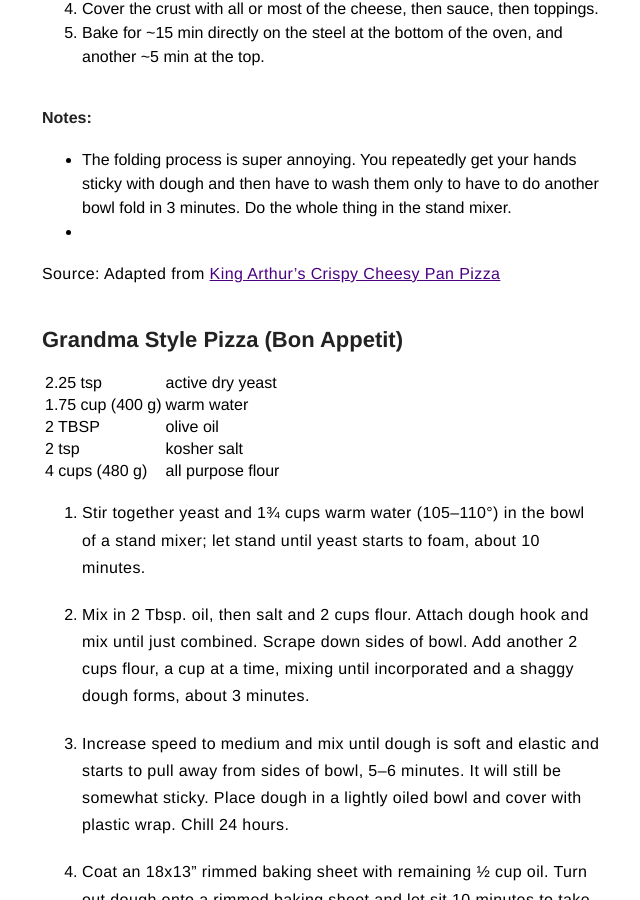
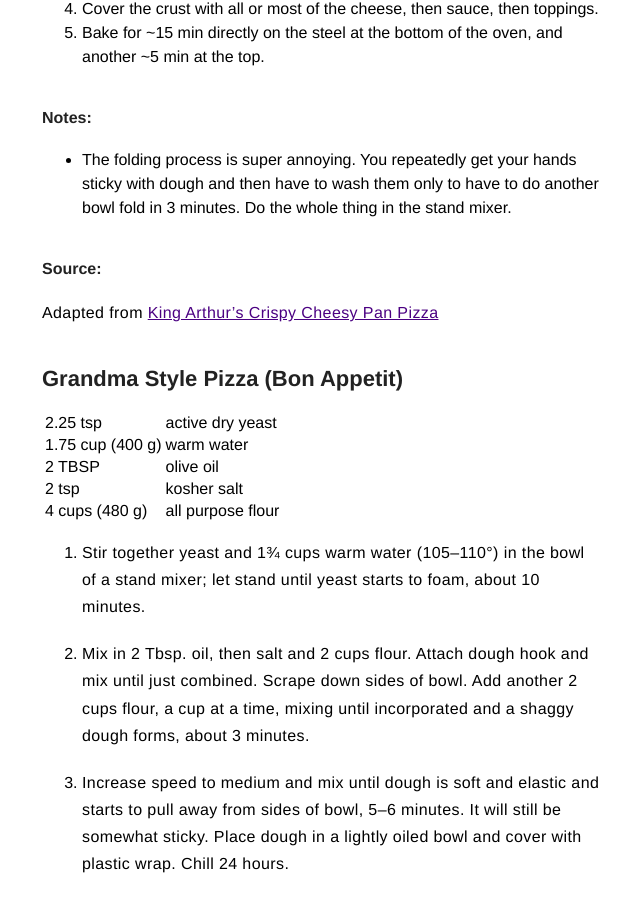
Before and after one commit to jimmyodonnell/jimmyodonnell.github.io, a Jekyll site: the page built from recipes/pizza-pan.md, in a window 1280 px wide and 900 px high, scrolled down 885 px. Shown: the whole window, without its empty margins (318-958 px from the left). Built offline with Jekyll 4.4.1, drawn with Linux system fonts in a browser that asks for light colours; some of the changed lines change nothing that is shown.

Commit message:
further mod

```diff
--- a/recipes/pizza-pan.md
+++ b/recipes/pizza-pan.md
@@ -38,9 +38,10 @@ Toppings
 
 #### Notes:
 - The folding process is super annoying. You repeatedly get your hands sticky with dough and then have to wash them only to have to do another bowl fold in 3 minutes. Do the whole thing in the stand mixer.
--
 
-Source: Adapted from [King Arthur's Crispy Cheesy Pan Pizza](https://www.kingarthurbaking.com/recipes/crispy-cheesy-pan-pizza-recipe)
+
+#### Source:
+Adapted from [King Arthur's Crispy Cheesy Pan Pizza](https://www.kingarthurbaking.com/recipes/crispy-cheesy-pan-pizza-recipe)
 
 
 ## Grandma Style Pizza (Bon Appetit)
```
